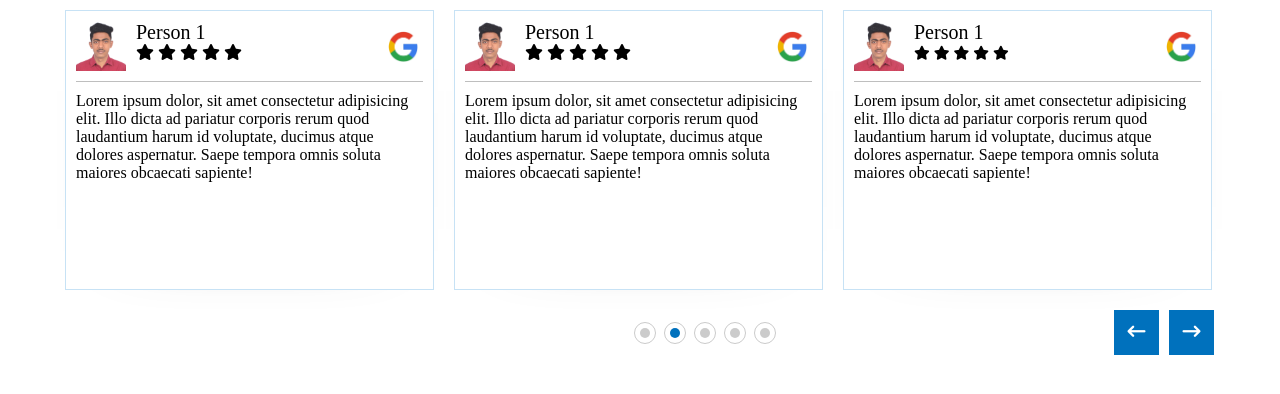
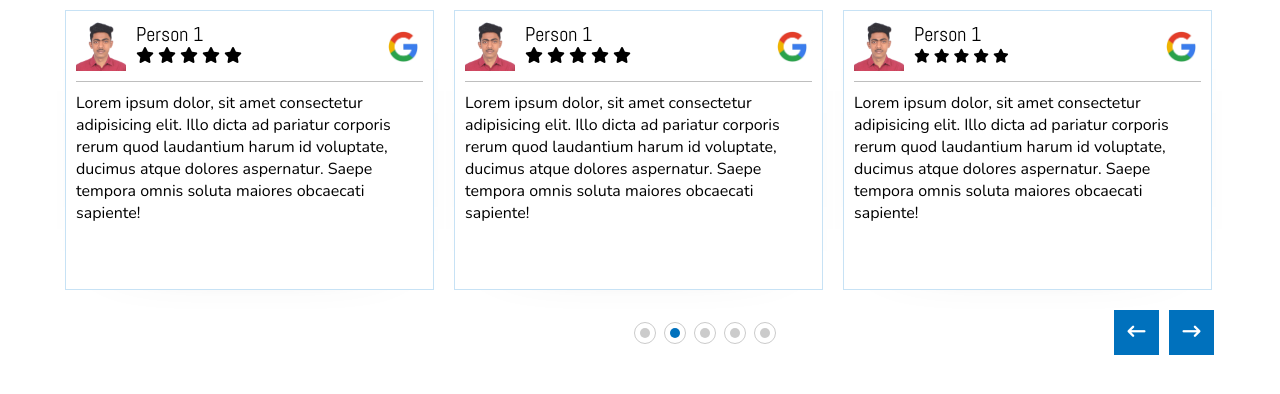
Before and after one commit to ashiqur-r-biplop/Plains-Slider, a plain HTML site: page index.html in a window 1280 px wide. Drawn offline with nearby package versions, Linux system fonts and the light colour scheme.

Commit message:
Added some code

```diff
--- a/style.css
+++ b/style.css
@@ -1,3 +1,5 @@
+@import url('https://fonts.googleapis.com/css2?family=Abel&display=swap');
+@import url('https://fonts.googleapis.com/css2?family=Nunito:ital,wght@0,200..1000;1,200..1000&display=swap');
 * {
     margin: 0;
     padding: 0;
@@ -59,8 +61,11 @@
 .slider-card-title {
     font-size: 20px;
     font-weight: 400;
+    font-family: "Abel", sans-serif;
 }
-
+.slider-description{
+    font-family: "Nunito", sans-serif;
+}
 .slider-icons-group i {
     font-size: 14px;
 }
```
